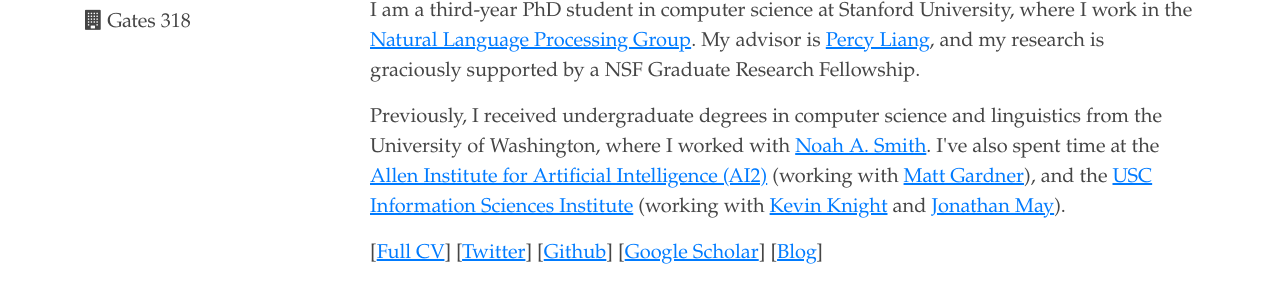
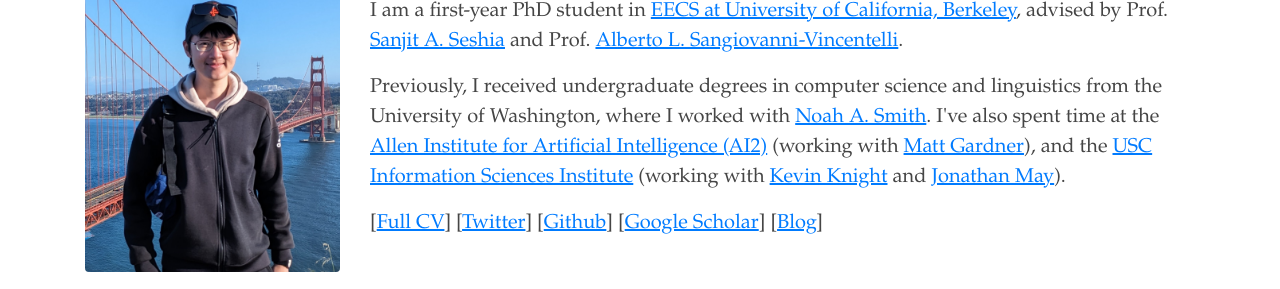
Before and after one commit to kevinchang73/kevinchang73.github.io, a plain HTML site: page index.html in a window 1280 px wide. Shown: the part 108-397 px from the top of the page. Drawn offline with nearby package versions, Linux system fonts and the light colour scheme.

Commit message:
basic info

```diff
--- a/index.html
+++ b/index.html
@@ -24,23 +24,22 @@
         <div class="container mt-5">
             <div class="row mb-3">
                 <div class="col-lg-3 col-md-4">
-                    <img class="img-fluid rounded" src="img/nelson-liu-2018.jpg" alt="Nelson Liu">
+                    <img class="img-fluid rounded" src="img/profile.jpg" alt="Kai-Chun Chang">
                     <p>
-                        <i class="fa fa-envelope pt-3"></i> nfliu@cs.stanford.edu
-                    </br>
-                        <i class="fa fa-building"></i> Gates 318
+                        <i class="fa fa-envelope pt-3"></i> kaichunchang@berkeley.edu
+                    <!--</br> -->
+                    <!--    <i class="fa fa-building"></i> Gates 318 -->
                     </p>
                 </div>
                 <div class="col-lg-9 col-md-8">
-                    <h1>Nelson Liu</h1>
+                    <h1>Kai-Chun (Kevin) Chang</h1>
                     <p>
-                        I am a third-year PhD student in computer science at
-                        Stanford University, where I work in
-                        the <a href="https://nlp.stanford.edu/"
-                        target="_blank">Natural Language Processing Group</a>.
-                        My advisor is <a href="https://cs.stanford.edu/~pliang/"
-                        target="_blank">Percy Liang</a>, and my research is
-                        graciously supported by a NSF Graduate Research Fellowship.
+                        I am a first-year PhD student in <a href="https://eecs.berkeley.edu/"
+                        target="_blank">EECS at University of California, Berkeley</a>,
+                        advised by Prof. <a href="https://people.eecs.berkeley.edu/~sseshia/"
+                        target="_blank">Sanjit A. Seshia</a>
+                        and Prof. <a href="https://www2.eecs.berkeley.edu/Faculty/Homepages/sangiovanni-vicentelli.html"
+                        target="_blank">Alberto L. Sangiovanni-Vincentelli</a>.
                     </p>
                     <p>
                         Previously, I received undergraduate degrees in computer
```
